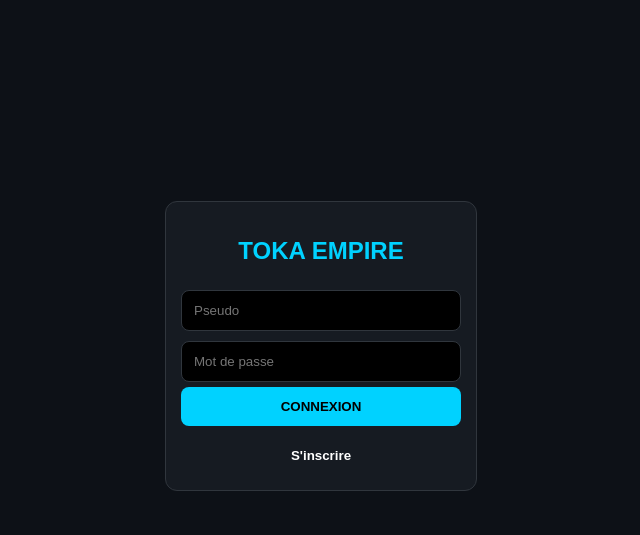
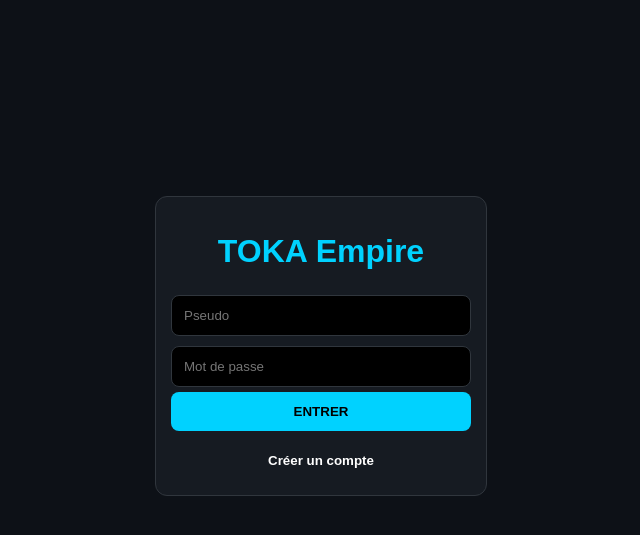
Before and after one commit to daxt61/tokacoockies_games, a Flask app: page / in a window 1280 px wide. Shown: the part 49-584 px from the top of the page, without its empty margins (319-959 px from the left). Run offline with Flask 3, Linux system fonts and the light colour scheme; some libraries are stand-ins or nearby versions.

Commit message:
Update index.html

```diff
--- a/templates/index.html
+++ b/templates/index.html
@@ -3,7 +3,7 @@
 <head>
     <meta charset="UTF-8">
     <meta name="viewport" content="width=device-width, initial-scale=1.0, maximum-scale=1.0, user-scalable=no">
-    <title>Tokacookies Empire</title>
+    <title>Tokacookies Empire - V17</title>
     <script src="https://cdnjs.cloudflare.com/ajax/libs/socket.io/4.0.1/socket.io.js"></script>
     <style>
         :root { --accent: #00d2ff; --bg: #0d1117; --panel: #161b22; --border: #30363d; --gold: #ffd700; --red: #ff4d4d; --green: #2ecc71; }
@@ -11,168 +11,131 @@
         .card { background: var(--panel); padding: 15px; border-radius: 12px; border: 1px solid var(--border); margin-bottom: 10px; }
         input { width: 100%; padding: 12px; margin: 5px 0; border-radius: 8px; border: 1px solid var(--border); background: #000; color: white; box-sizing: border-box; }
         .btn { width: 100%; padding: 12px; border-radius: 8px; border: none; cursor: pointer; font-weight: bold; background: var(--accent); color: #000; transition: 0.2s; }
+        .btn:active { transform: scale(0.98); }
         #auth-overlay { position: fixed; inset: 0; background: var(--bg); z-index: 2000; display: flex; align-items: center; justify-content: center; }
         main { flex: 1; overflow-y: auto; padding: 15px; display: flex; flex-direction: column; align-items: center; }
-        .view { display: none; width: 100%; max-width: 500px; }
+        .view { display: none; width: 100%; max-width: 500px; animation: fadeIn 0.3s; }
         .view.active { display: block; }
-        #cookie-btn { width: 150px; height: 150px; border-radius: 50%; background: radial-gradient(circle, #1c2128, #000); border: 4px solid var(--accent); font-size: 50px; display: flex; align-items: center; justify-content: center; cursor: pointer; user-select: none; margin: 20px auto; transition: 0.1s; box-shadow: 0 0 15px var(--accent); }
-        #cookie-btn:active { transform: scale(0.9); }
-        #chat-box { height: 250px; overflow-y: auto; background: #000; border-radius: 8px; padding: 10px; display: flex; flex-direction: column; gap: 5px; }
-        .msg { font-size: 0.85rem; padding: 4px 8px; border-radius: 4px; background: #1c2128; }
-        .msg.is-me { border-left: 3px solid var(--gold); }
-        .lb-item { display: flex; justify-content: space-between; padding: 10px; border-bottom: 1px solid #222; }
-        .lb-item.me { background: rgba(0,210,255,0.15); border-left: 3px solid var(--accent); font-weight: bold; }
+        #cookie-btn { width: 160px; height: 160px; border-radius: 50%; background: radial-gradient(circle, #1c2128, #000); border: 4px solid var(--accent); font-size: 60px; display: flex; align-items: center; justify-content: center; cursor: pointer; user-select: none; margin: 20px auto; box-shadow: 0 0 20px rgba(0,210,255,0.2); }
+        #chat-box { height: 300px; overflow-y: auto; display: flex; flex-direction: column; gap: 8px; padding: 10px; background: #000; border-radius: 8px; border: 1px solid var(--border); }
+        .msg { font-size: 0.9rem; padding: 5px 10px; border-radius: 5px; background: #1c2128; }
+        .msg b { color: var(--accent); }
+        .lb-item { display: flex; justify-content: space-between; padding: 10px; border-bottom: 1px solid #222; align-items: center; }
         nav { height: 70px; background: var(--panel); display: flex; justify-content: space-around; align-items: center; border-top: 1px solid var(--border); }
-        .nav-item { color: #888; font-size: 0.7rem; text-align: center; cursor: pointer; position: relative; }
-        .nav-item.active { color: var(--accent); }
-        .dot { position: absolute; top: -5px; right: -5px; width: 8px; height: 8px; background: var(--red); border-radius: 50%; display: none; }
-        #toast { position: fixed; top: 20px; left: 50%; transform: translateX(-50%); padding: 10px 20px; border-radius: 20px; display: none; z-index: 3000; }
+        .nav-item { color: #888; font-size: 0.75rem; text-align: center; cursor: pointer; }
+        .nav-item.active { color: var(--accent); font-weight: bold; }
+        #toast { position: fixed; top: 20px; left: 50%; transform: translateX(-50%); padding: 12px 25px; border-radius: 30px; display: none; z-index: 3000; font-weight: bold; }
+        @keyframes fadeIn { from { opacity: 0; transform: translateY(10px); } to { opacity: 1; transform: translateY(0); } }
     </style>
 </head>
 <body>
     <div id="toast"></div>
+
     <div id="auth-overlay">
-        <div class="card" style="width: 280px; text-align: center;">
-            <h2 style="color:var(--accent)">TOKA EMPIRE</h2>
+        <div class="card" style="width: 300px; text-align: center;">
+            <h1 style="color:var(--accent); margin-bottom: 20px;">TOKA Empire</h1>
             <input id="pseudo" placeholder="Pseudo">
             <input id="pass" type="password" placeholder="Mot de passe">
-            <button class="btn" onclick="auth('login')">CONNEXION</button>
-            <button class="btn" style="background:none; color:white; margin-top:10px;" onclick="auth('register')">S'inscrire</button>
+            <button class="btn" onclick="auth('login')">ENTRER</button>
+            <button class="btn" style="background:none; color:white; margin-top:10px;" onclick="auth('register')">Créer un compte</button>
         </div>
     </div>
 
-    <header style="padding: 15px; border-bottom: 1px solid var(--border); display: flex; justify-content: space-between;">
-        <div><b id="my-name">...</b> <small id="my-rank"></small></div>
-        <div id="my-guild" style="color:var(--gold)">[SOLO]</div>
+    <header style="padding: 15px; border-bottom: 1px solid var(--border); display: flex; justify-content: space-between; align-items: center;">
+        <div><b id="my-name">...</b> <small id="my-rank" style="color: #888;"></small></div>
+        <div id="my-guild" style="color:var(--gold); font-weight: bold;">[SOLO]</div>
     </header>
 
     <main>
         <div id="view-game" class="view active">
-            <h1 id="score-text" style="font-size: 3rem; text-align: center; margin: 10px 0;">0</h1>
-            <div id="cookie-btn" onmousedown="doClick()">🍪</div>
+            <h1 id="score-text" style="font-size: 3.5rem; text-align: center; margin: 10px 0;">0</h1>
+            <div id="cookie-btn" onclick="doClick()">🍪</div>
 
             <div class="card" style="display: grid; grid-template-columns: 1fr 1fr; gap: 10px;">
                 <div style="text-align:center">
                     <b>Clic: x<span id="mult-text">1</span></b><br>
                     <small>Prix: <span id="cost-text" style="color:var(--red)">100</span></small>
-                    <button class="btn" style="margin-top:5px" onclick="buy('mult')">BOOST</button>
+                    <button class="btn" style="margin-top:5px" onclick="socket.emit('buy_upgrade', {type:'mult'})">BOOST</button>
                 </div>
                 <div style="text-align:center; border-left: 1px solid #333">
                     <b>Auto: <span id="auto-text">0</span>/s</b><br>
                     <small>Prix: <span id="auto-cost-text" style="color:var(--red)">500</span></small>
-                    <button class="btn" style="margin-top:5px; background:var(--green)" onclick="buy('auto')">CPS+</button>
+                    <button class="btn" style="margin-top:5px; background:var(--green)" onclick="socket.emit('buy_upgrade', {type:'auto'})">CPS+</button>
                 </div>
             </div>
 
-            <div class="card" style="margin-top:15px;">
-                <h4 style="margin:0 0 10px 0;">🏆 Classement Live</h4>
+            <div class="card" style="margin-top:20px;">
+                <h3 style="color:var(--accent); margin:0 0 10px 0;">🏆 Classement Live</h3>
                 <div id="leaderboard-list">Chargement...</div>
             </div>
         </div>
 
         <div id="view-chat" class="view">
-            <h3>💬 Chat Global</h3>
-            <div id="chat-box"></div>
-            <div style="display:flex; gap:5px; margin-top:10px;">
-                <input id="chat-input" placeholder="Message..." onkeypress="if(event.key==='Enter') sendChat()">
-                <button class="btn" style="width:70px" onclick="sendChat()">OK</button>
-            </div>
+            <h2>💬 Chat Global</h2>
+            <div class="card"><div id="chat-box"></div><div style="display:flex;gap:5px;margin-top:10px;"><input id="chat-input" placeholder="Message..."><button class="btn" style="width:80px" onclick="sendChat()">SND</button></div></div>
         </div>
 
         <div id="view-guild" class="view">
-            <h3>🛡️ Guildes</h3>
+            <h2>🛡️ Guildes</h2>
             <div id="guild-creation" class="card">
-                <input id="g-name" placeholder="Nom de la guilde">
-                <button class="btn" onclick="socket.emit('create_guild',{name:document.getElementById('g-name').value})">Créer</button>
-                <div id="guild-list" style="margin-top:10px"></div>
+                <input id="g-name" placeholder="Nom de la guilde"><button class="btn" onclick="socket.emit('create_guild', {name: document.getElementById('g-name').value})">Créer</button>
             </div>
-            <div id="guild-active" class="card" style="display:none;">
-                <button class="btn" style="background:var(--red); color:white" onclick="socket.emit('leave_guild')">QUITTER</button>
-            </div>
+            <div id="guild-active" class="card" style="display:none;"><button class="btn" style="background:var(--red)" onclick="socket.emit('leave_guild')">Quitter Guilde</button></div>
+            <div id="guild-list" class="card"></div>
         </div>
 
         <div id="view-social" class="view">
-            <h3>👥 Social</h3>
-            <input id="f-pseudo" placeholder="Pseudo...">
-            <button class="btn" onclick="socket.emit('send_friend_request',{target:document.getElementById('f-pseudo').value})">Ajouter</button>
-            <div class="card" style="margin-top:10px">
-                <h5>Demandes</h5><div id="social-reqs"></div>
-                <h5>Amis</h5><div id="social-list"></div>
-            </div>
+            <h2>👥 Amis</h2>
+            <div class="card"><input id="f-pseudo" placeholder="Pseudo..."><button class="btn" onclick="socket.emit('send_friend_request', {target: document.getElementById('f-pseudo').value})">Ajouter</button></div>
+            <div id="social-reqs" class="card"></div>
+            <div id="social-list" class="card"></div>
         </div>
     </main>
 
     <nav>
         <div class="nav-item active" onclick="tab('game', this)">JEU</div>
-        <div class="nav-item" onclick="tab('chat', this)">CHAT<div id="dot-chat" class="dot"></div></div>
+        <div class="nav-item" onclick="tab('chat', this)">CHAT</div>
         <div class="nav-item" onclick="tab('guild', this); socket.emit('get_guilds')">GUILDES</div>
-        <div class="nav-item" onclick="tab('social', this)">AMIS<div id="dot-social" class="dot"></div></div>
+        <div class="nav-item" onclick="tab('social', this)">SOCIAL</div>
     </nav>
 
     <script>
         const socket = io();
-        let myName = "", myFriends = [];
-        const sfxClick = [new Audio('https://assets.mixkit.co/active_storage/sfx/2358/2358-preview.mp3')];
+        let myName = "";
 
+        function doClick() { socket.emit('add_click'); }
         function auth(t) { socket.emit('login_action', {pseudo: document.getElementById('pseudo').value, password: document.getElementById('pass').value, type: t}); }
-        socket.on('login_ok', d => { myName = d.pseudo; document.getElementById('auth-overlay').style.display='none'; updateUI(d); });
+        function sendChat() { const i = document.getElementById('chat-input'); if(i.value) { socket.emit('send_chat', {msg: i.value}); i.value = ""; } }
 
-        function doClick() { sfxClick[0].play(); socket.emit('add_click'); }
-        function buy(t) { socket.emit('buy_upgrade', {type: t}); }
-
-        socket.on('update_score', d => {
-            updateUI(d);
-            const myRow = document.querySelector('.lb-item.me b');
-            if(myRow && d.clicks !== undefined) myRow.innerText = Math.floor(d.clicks).toLocaleString();
-        });
-
+        socket.on('login_ok', d => { myName = d.pseudo; document.getElementById('auth-overlay').style.display = 'none'; updateUI(d); });
+        socket.on('update_score', d => updateUI(d));
         socket.on('update_full_state', d => updateUI(d));
 
         function updateUI(d) {
             if(d.pseudo) document.getElementById('my-name').innerText = d.pseudo;
             if(d.clicks !== undefined) document.getElementById('score-text').innerText = Math.floor(d.clicks).toLocaleString();
-            if(d.mult) { document.getElementById('mult-text').innerText = d.mult; document.getElementById('cost-text').innerText = d.mult * 100; }
-            if(d.auto !== undefined) { document.getElementById('auto-text').innerText = d.auto; document.getElementById('auto-cost-text').innerText = (d.auto + 1) * 500; }
             if(d.rank) document.getElementById('my-rank').innerText = d.rank;
+
+            if(d.mult !== undefined) {
+                document.getElementById('mult-text').innerText = d.mult;
+                document.getElementById('cost-text').innerText = d.mult * 100;
+            }
+
+            // AFFICHAGE CPS+
+            if(d.auto !== undefined) {
+                document.getElementById('auto-text').innerText = d.auto;
+                document.getElementById('auto-cost-text').innerText = (d.auto + 1) * 500;
+            }
+
             if(d.guild !== undefined) {
                 document.getElementById('my-guild').innerText = d.guild ? `[${d.guild}]` : "[SOLO]";
+                document.getElementById('guild-active').style.display = d.guild ? 'block' : 'none';
                 document.getElementById('guild-creation').style.display = d.guild ? 'none' : 'block';
-                document.getElementById('guild-active').style.display = d.guild ? 'block' : 'none';
             }
         }
 
         socket.on('leaderboard_update', d => {
-            document.getElementById('leaderboard-list').innerHTML = d.players.map(p => `
-                <div class="lb-item ${p.pseudo === myName ? 'me' : ''}">
-                    <span>#${p.rank} ${p.pseudo}</span>
-                    <b>${Math.floor(p.clicks).toLocaleString()}</b>
-                </div>
-            `).join('');
-        });
-
-        function sendChat() {
-            const i = document.getElementById('chat-input');
-            if(i.value) { socket.emit('send_chat', {msg: i.value}); i.value = ""; }
-        }
-
-        socket.on('new_chat', d => {
-            const box = document.getElementById('chat-box');
-            const div = document.createElement('div');
-            div.className = `msg ${d.user === myName ? 'is-me' : ''}`;
-            div.innerHTML = `<b>${d.user}:</b> ${d.text}`;
-            box.appendChild(div); box.scrollTop = box.scrollHeight;
-            if(d.user !== myName && !document.getElementById('view-chat').classList.contains('active')) document.getElementById('dot-chat').style.display = 'block';
-        });
-
-        socket.on('social_update', d => {
-            myFriends = d.friends;
-            document.getElementById('social-list').innerHTML = d.friends.map(f => `<div class="lb-item">🟢 ${f}</div>`).join('') || "Seul...";
-            document.getElementById('social-reqs').innerHTML = d.friend_requests.map(r => `<div class="lb-item"><span>${r}</span> <button onclick="socket.emit('respond_friend_request',{target:'${r}',action:'accept'})">✔</button></div>`).join('') || "Rien";
-            if(d.friend_requests.length > 0) document.getElementById('dot-social').style.display = 'block';
-        });
-
-        socket.on('guild_list', d => {
-            document.getElementById('guild-list').innerHTML = d.guilds.map(g => `<div class="lb-item"><span>${g.name}</span> <button onclick="socket.emit('ask_join_guild',{name:'${g.name}'})">JOIN</button></div>`).join('');
+            document.getElementById('leaderboard-list').innerHTML = d.players.map(p => `<div class="lb-item ${p.pseudo === myName ? 'me' : ''}"><span>#${p.rank} ${p.pseudo}</span><b>${Math.floor(p.clicks).toLocaleString()}</b></div>`).join('');
         });
 
         socket.on('success', m => toast(m, 'var(--green)'));
@@ -189,7 +152,6 @@
             document.querySelectorAll('.nav-item').forEach(n => n.classList.remove('active'));
             document.getElementById('view-' + id).classList.add('active');
             el.classList.add('active');
-            if(el.querySelector('.dot')) el.querySelector('.dot').style.display = 'none';
         }
     </script>
 </body>
```
